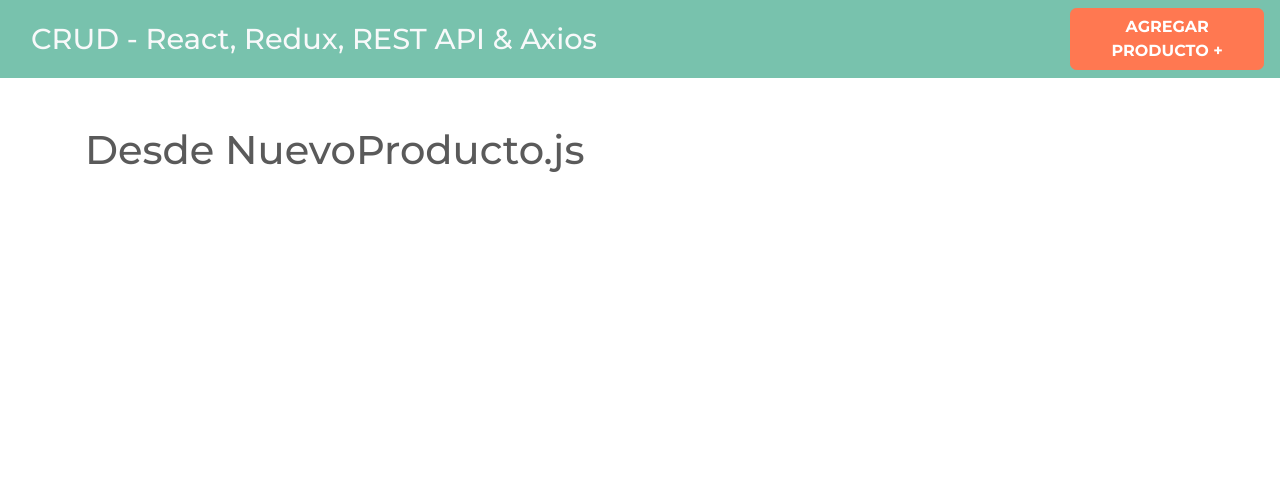
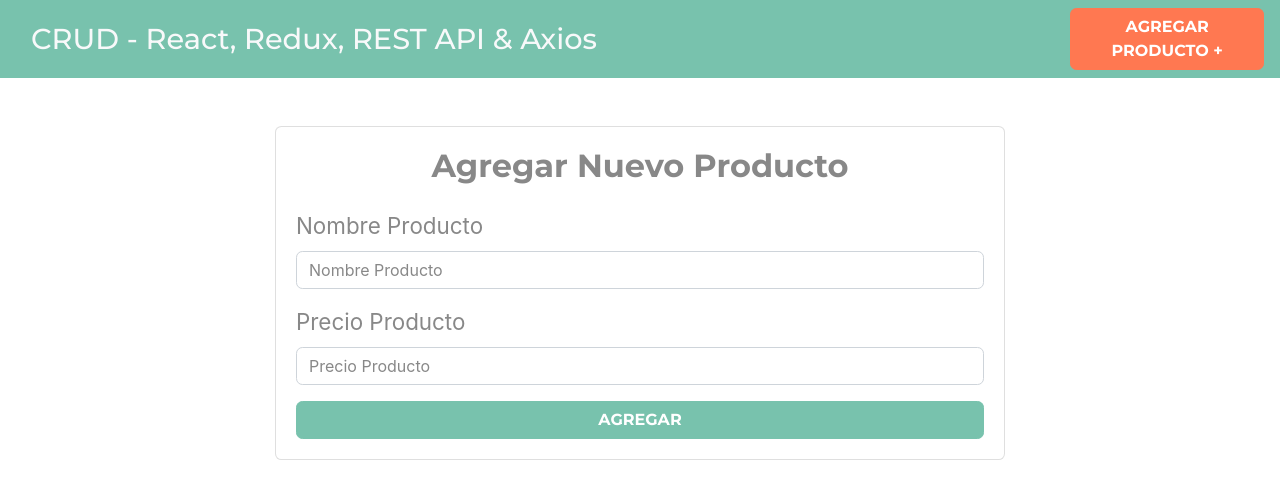
Before and after one commit to codigoconjuan/react_reduxcrud, a React (Create React App) app: page /productos/nuevo in a window 1280 px wide. Shown: the top 498 px of the page. Built offline with nearby package versions, Linux system fonts and the light colour scheme.

Commit message:
agregando el formulario

```diff
--- a/src/components/NuevoProducto.js
+++ b/src/components/NuevoProducto.js
@@ -2,7 +2,44 @@
 
 const NuevoProductos = () => {
     return (
-        <h1>Desde NuevoProducto.js</h1>
+        <div className="row justify-content-center">
+            <div className="col-md-8">
+                <div className="card">
+                    <div className="card-body">
+                        <h2 className="text-center mb-4 font-weight-bold">
+                            Agregar Nuevo Producto
+                        </h2>
+
+                        <form>
+                            <div className="form-group">
+                                <label>Nombre Producto</label>
+                                <input
+                                    type="text"
+                                    className="form-control"
+                                    placeholder="Nombre Producto"
+                                    name="nombre"
+                                />
+                            </div>
+
+                            <div className="form-group">
+                                <label>Precio Producto</label>
+                                <input
+                                    type="number"
+                                    className="form-control"
+                                    placeholder="Precio Producto"
+                                    name="precio"
+                                />
+                            </div>
+
+                            <button
+                                type="submit"
+                                className="btn btn-primary font-weight-bold text-uppercase d-block w-100"
+                            >Agregar</button>
+                        </form>
+                    </div>
+                </div>
+            </div>
+        </div>
      );
 }
 
```
